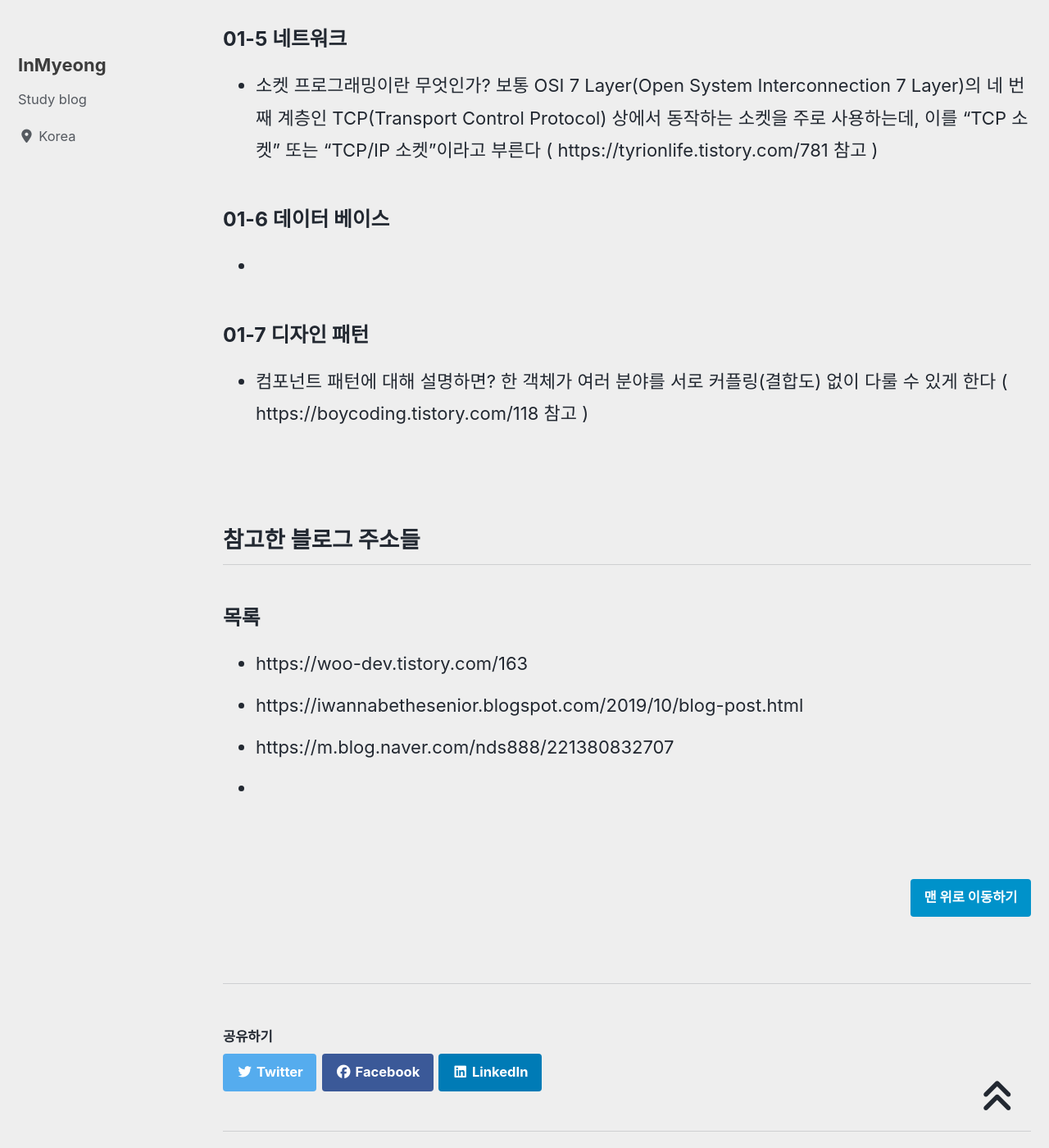
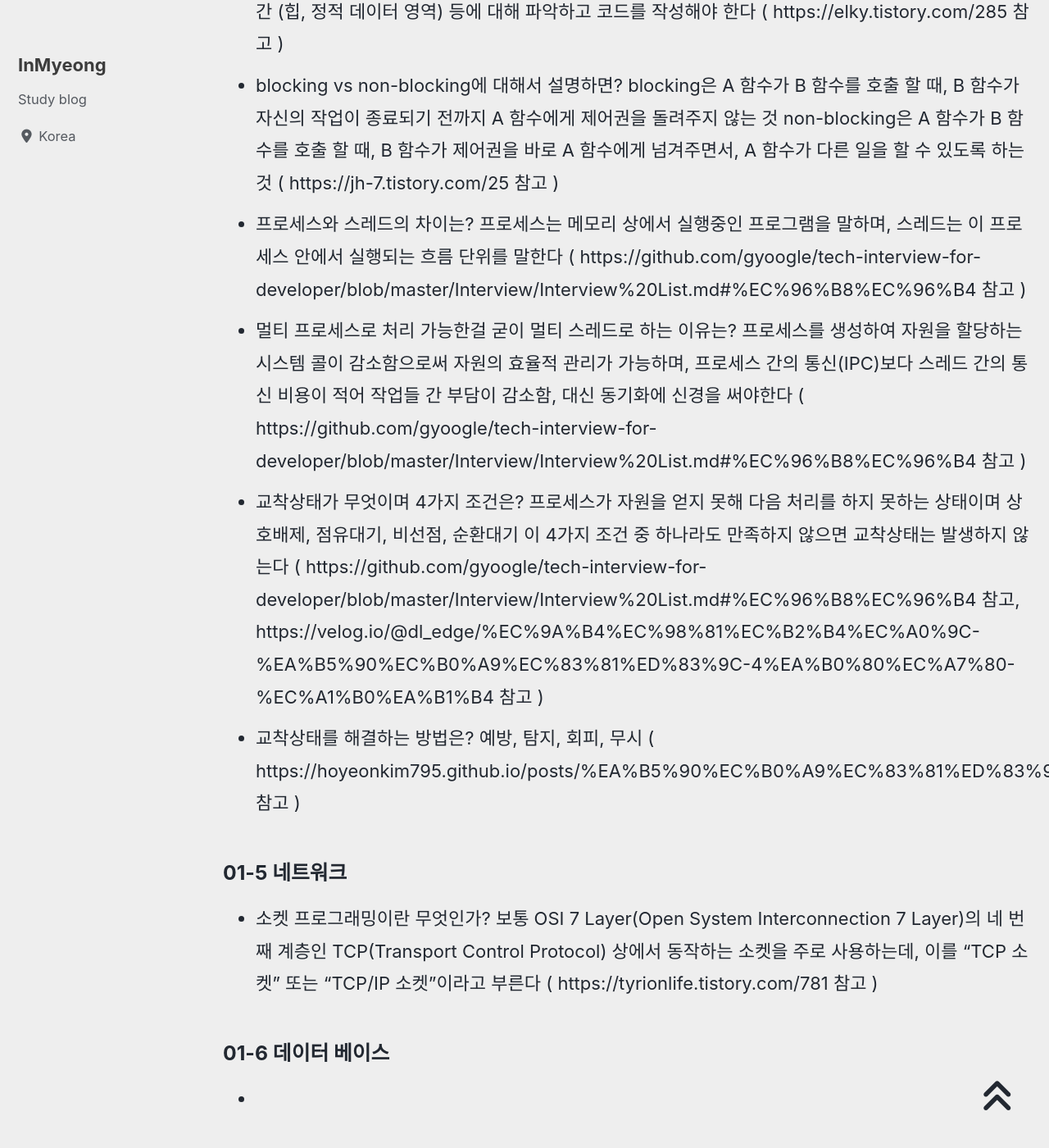
Before and after one commit to devMyeong/devMyeong.github.io, a Jekyll site: the page built from _posts/cs/2022-09-05-블로그-면접준비.md, in a window 1280 px wide and 1400 px high, scrolled down 4542 px. Shown: the whole window at 82% size. Built offline with Jekyll 4.4.1, drawn with Linux system fonts in a browser that asks for light colours; cached includes are drawn as plain includes; nearby versions of some CDN libraries; some web fonts are replaced; comment, search, counter and statistics services are not loaded; some of the changed text lies outside the part shown.

Commit message:
Chore : 일단 업데이트

```diff
--- a/_posts/cs/2022-09-05-블로그-면접준비.md
+++ b/_posts/cs/2022-09-05-블로그-면접준비.md
@@ -26,10 +26,12 @@ last_modified_at: 2022-09-05
 - 링킹(Linking) 과정에 대해서 설명하면? 오브젝트 파일(.o)들을 링커(Linker)를 통해 묶어 실행 파일로 만드는 과정이다 ( https://bradbury.tistory.com/226 참고 )
 - rvalue와 lvalue에 대해 설명하면? lvalue는 표현식 이후에도 사라지지 않는 값 즉 이름을 지니는 변수이다 rvalue, 표현식 이후에는 사라지는 값 즉 임시 변수이다 ( https://m.blog.naver.com/luku756/221808884092 )
 - 추상 클래스와 인터페이스의 차이점은? 인터페이스는 상태나 구현을 가질 수 없다, 인터페이스를 구현하는 클래스는 해당 인터페이스의 모든 메소드를 구현해야 한다, 추상 클래스는 상태(data members) 및/또는 구현(method)을 포함할 수 있다, 추상 클래스는 추상 메소드를 구현하지 않고 상속될 수 있다 이때 유도 클래스 역시 추상 클래스가 된다 ( https://velog.io/@hyongti/C%EC%B6%94%EC%83%81%ED%81%B4%EB%9E%98%EC%8A%A4-vs.-%EC%9D%B8%ED%84%B0%ED%8E%98%EC%9D%B4%EC%8A%A4-%ED%81%B4%EB%9E%98%EC%8A%A4 참고 )
+- 구조체와 클래스의 차이는? 구조체는 접근 제어 지시자를 따로 선언하지 않으면 모든 변수와 함수가 public으로 선언되고, class의 경우 접근제어 지시자를 따로 선언하지 않으면 모든 변수와 함수가 private로 선언된다 ( https://k96-ozon.tistory.com/31 참고 )
 
 ### 01-2 자료구조, C++ STL
 - vector와 list의 차이는? vector를 중간삽입시 원소를 밀어내지만 list는 노드를 연결만 하기 때문에, 삽입 삭제 부분에서 시간복잡도의 우위를 가진다 또한 vector는 랜덤부분접근이 가능하지만 list는 더블링크드리스트로 되어 있기 때문에 x[2]와 같은 랜덤 접근이 되지 않는다 검색적인 측면에서는 vector가 우위에 있다 ( https://chanheess.tistory.com/154 참고 )
 - 단일 연결 리스트를 뒤집기 하려면? 전, 지금, 다음 포인터를 만든 뒤 지금 노드의 다음은 전 포인터를 가리킨다 전 포인터는 지금 포인터를 가리킨다 지금 포인터는 다음 포인터를 가리킨다 ( https://www.fwantastic.com/2021/01/leetcode-206-reverse-linked-list.html 참고, https://modernalchemist.tistory.com/43 참고 )
+- Hash란 무엇인가? 데이터 삽입 및 삭제 시, 데이터와 연관된 고유한 숫자를 생성해 인덱스로 사용하는 방법 ( https://github.com/gyoogle/tech-interview-for-developer/blob/master/Interview/Interview%20List.md#%EC%96%B8%EC%96%B4 참고 )
 
 ### 01-3 알고리즘
 - QuickSort를 설명하면? 리스트 안에 있는 한 요소를 선택한다(이렇게 고른 원소를 pivot 이라고 한다) -> 피벗을 기준으로 피벗보다 작은 요소들은 모두 피벗의 왼쪽으로 옮겨지고 피벗보다 큰 요소들은 모두 피벗의 오른쪽으로 옮겨진다 -> 피벗을 제외한 왼쪽 리스트와 오른쪽 리스트를 다시 정렬한다 -> 부분 리스트들이 더 이상 분할이 불가능할 때까지 반복한다 ( https://gmlwjd9405.github.io/2018/05/10/algorithm-quick-sort.html 참고 )
@@ -46,6 +48,10 @@ last_modified_at: 2022-09-05
 - PCB에 대해서 설명하면? 운영체제에서 프로세스에 대한 메타데이터를 저장한‘데이터’를 말하며 프로세스 스케줄링 상태, 프로세스 ID 등의 정보로 이루어져 있다 ( 내 블로그 참고 )
 - 스레드 프로그래밍에서 중요한건? 스레드 마다 별도로 주어지는 공간 (스택), 모든 스레드가 공유하는 공간 (힙, 정적 데이터 영역) 등에 대해 파악하고 코드를 작성해야 한다 ( https://elky.tistory.com/285 참고 )
 - blocking vs non-blocking에 대해서 설명하면? blocking은 A 함수가 B 함수를 호출 할 때, B 함수가 자신의 작업이 종료되기 전까지 A 함수에게 제어권을 돌려주지 않는 것 non-blocking은 A 함수가 B 함수를 호출 할 때, B 함수가 제어권을 바로 A 함수에게 넘겨주면서, A 함수가 다른 일을 할 수 있도록 하는 것 ( https://jh-7.tistory.com/25 참고 )
+- 프로세스와 스레드의 차이는? 프로세스는 메모리 상에서 실행중인 프로그램을 말하며, 스레드는 이 프로세스 안에서 실행되는 흐름 단위를 말한다 ( https://github.com/gyoogle/tech-interview-for-developer/blob/master/Interview/Interview%20List.md#%EC%96%B8%EC%96%B4 참고 )
+- 멀티 프로세스로 처리 가능한걸 굳이 멀티 스레드로 하는 이유는? 프로세스를 생성하여 자원을 할당하는 시스템 콜이 감소함으로써 자원의 효율적 관리가 가능하며, 프로세스 간의 통신(IPC)보다 스레드 간의 통신 비용이 적어 작업들 간 부담이 감소함, 대신 동기화에 신경을 써야한다 ( https://github.com/gyoogle/tech-interview-for-developer/blob/master/Interview/Interview%20List.md#%EC%96%B8%EC%96%B4 참고 )
+- 교착상태가 무엇이며 4가지 조건은? 프로세스가 자원을 얻지 못해 다음 처리를 하지 못하는 상태이며 상호배제, 점유대기, 비선점, 순환대기 이 4가지 조건 중 하나라도 만족하지 않으면 교착상태는 발생하지 않는다 ( https://github.com/gyoogle/tech-interview-for-developer/blob/master/Interview/Interview%20List.md#%EC%96%B8%EC%96%B4 참고, https://velog.io/@dl_edge/%EC%9A%B4%EC%98%81%EC%B2%B4%EC%A0%9C-%EA%B5%90%EC%B0%A9%EC%83%81%ED%83%9C-4%EA%B0%80%EC%A7%80-%EC%A1%B0%EA%B1%B4 참고 )
+- 교착상태를 해결하는 방법은? 예방, 탐지, 회피, 무시 ( https://hoyeonkim795.github.io/posts/%EA%B5%90%EC%B0%A9%EC%83%81%ED%83%9C%ED%95%B4%EA%B2%B0%EB%B0%A9%EB%B2%95/ 참고 )
 
 ### 01-5 네트워크
 - 소켓 프로그래밍이란 무엇인가? 보통 OSI 7 Layer(Open System Interconnection 7 Layer)의 네 번째 계층인 TCP(Transport Control Protocol) 상에서 동작하는 소켓을 주로 사용하는데, 이를 "TCP 소켓" 또는 "TCP/IP 소켓"이라고 부른다 ( https://tyrionlife.tistory.com/781 참고 )
@@ -64,6 +70,7 @@ last_modified_at: 2022-09-05
 - https://woo-dev.tistory.com/163
 - https://iwannabethesenior.blogspot.com/2019/10/blog-post.html
 - https://m.blog.naver.com/nds888/221380832707
+- https://github.com/gyoogle/tech-interview-for-developer
 -
 
 <br>
```
